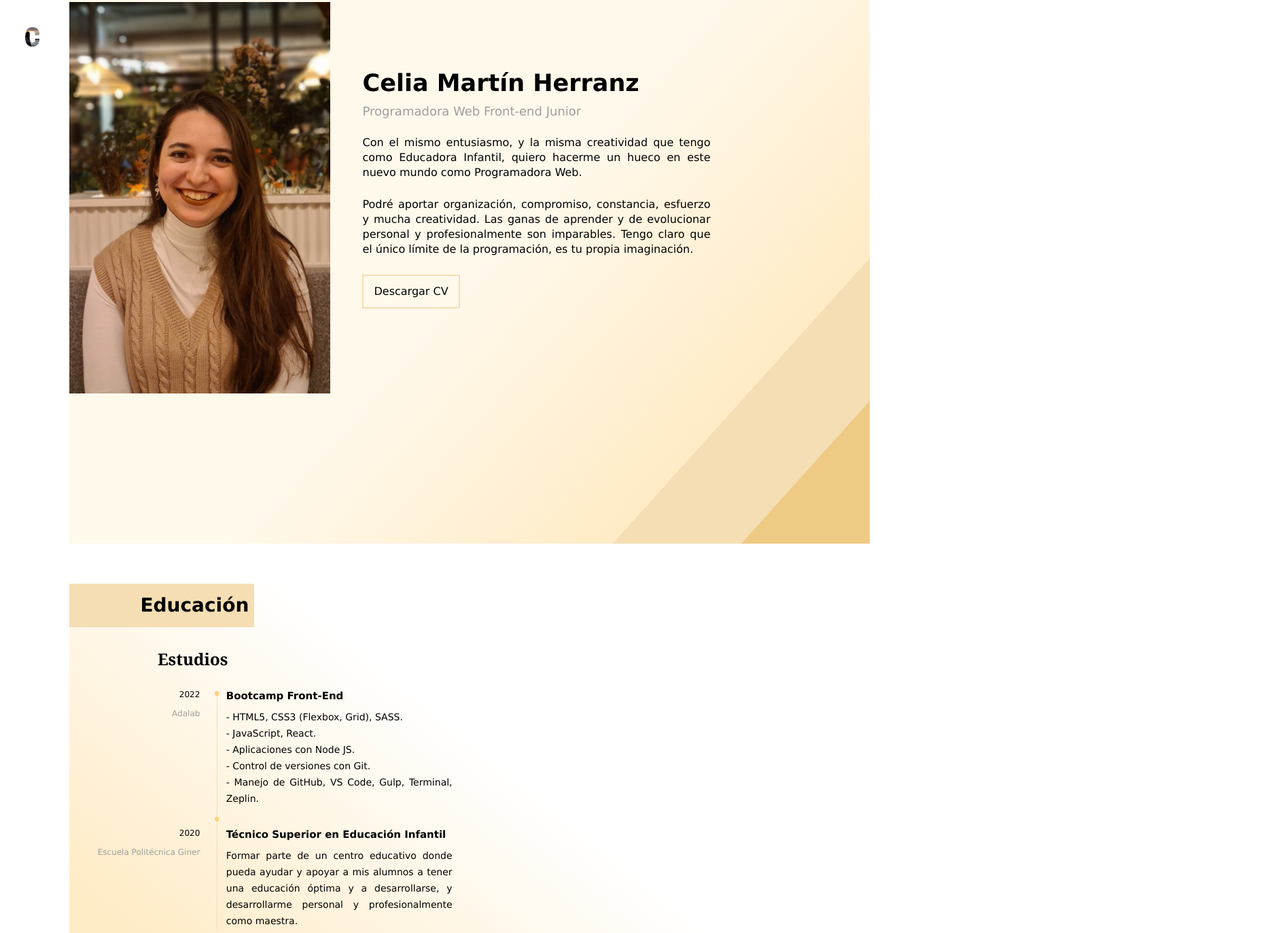
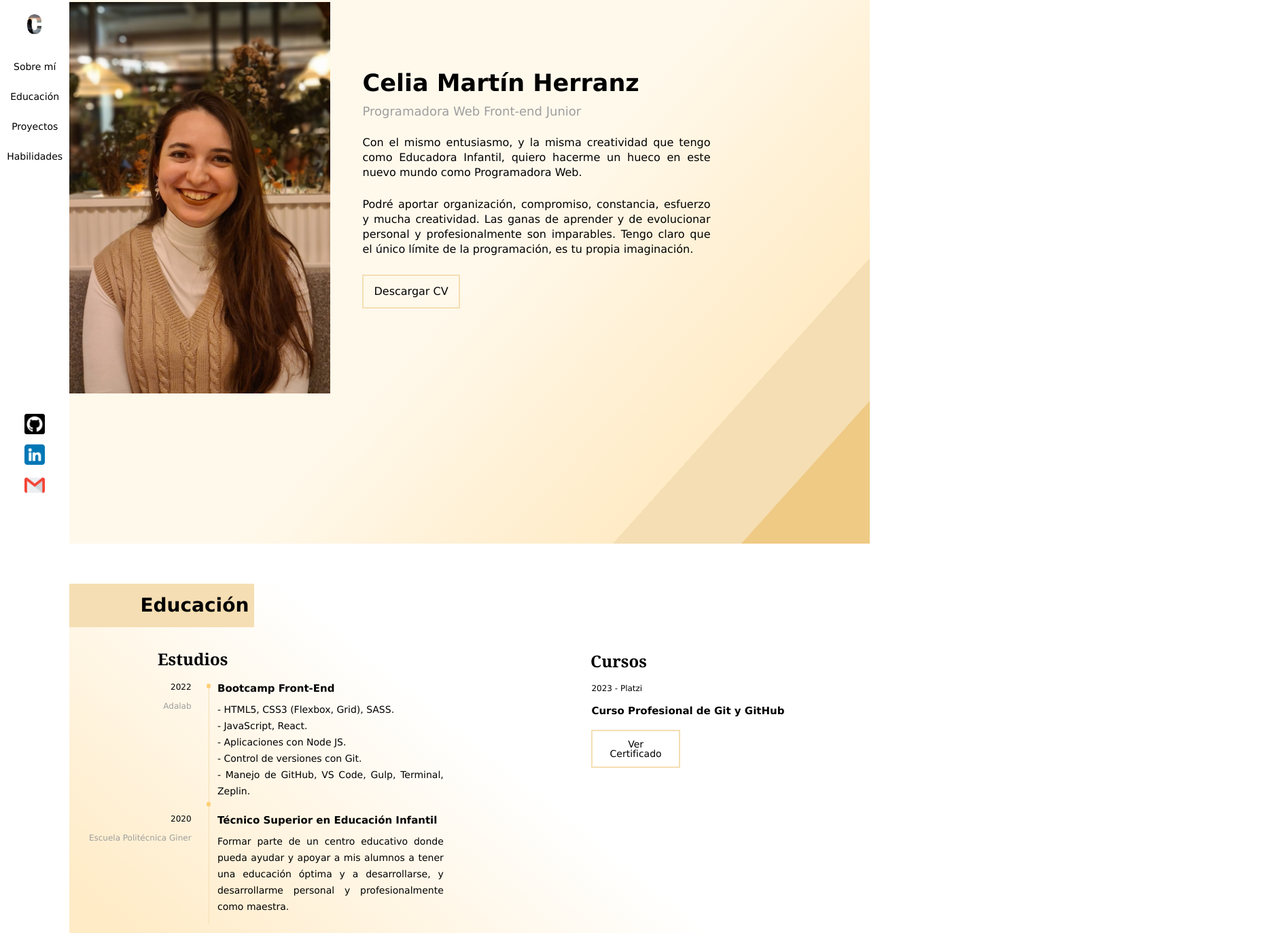
Before and after one commit to celiamartin11/Personal-Project-CV-JavaScript, a website: page src/html/index.html in a window 1280 px wide. Shown: the top 1373 px of the page at 68% size, 1894 px wide, since content can reach past the window. Drawn offline with nearby package versions, Linux system fonts and the light colour scheme; files that its build step writes are made by us from their sources; files whose address does not match are found by name.

Commit message:
add icon links

```diff
--- a/src/html/index.html
+++ b/src/html/index.html
@@ -11,19 +11,21 @@
   <header>
     <div class="small-container">
       <img class="small-image" src="./assets/images/marca.png" alt="Inicial de Celia">
-      <!--<h1 class="small-name">Celia Martín</h1>-->
     </div>
     <div>
-      <img class="" src="" alt="">
-      <!--
       <nav class="menu-container">
         <ul>
           <li class="option"><a class="menu-container" href="#about-me">Sobre mí</a></li>
           <li class="option"><a class="menu-container" href="#education">Educación</a></li>
           <li class="option"><a class="menu-container" href="#proyects">Proyectos</a></li>
-          <li class="option"><a class="menu-container" href="#skills">Cualidades</a></li>
+          <li class="option"><a class="menu-container" href="#skills">Habilidades</a></li>
         </ul>
-      </nav>-->
+      </nav>
+    </div>
+    <div class="links-container">
+      <a href="https://github.com/celiamartin11" target="_blank"><img class="contact" src="./assets/images/github.png" alt="github"></a>
+      <a href="https://www.linkedin.com/in/celiamartinh/" target="_blank"><img class="contact" src="./assets/images/linkedin.png" alt="linkedin"></a>
+      <a href="mailto:celiamartinh11@gmail.com" target="_blank"><img class="contact" src="./assets/images/gmail.png" alt="gmail"></a>
     </div>
   </header>
   <main>
@@ -42,6 +44,8 @@
     <section class="studies-container" id="education">
       <h1 class="education">Educación</h1>
       <h2 class="article-title">Estudios</h2>
+      <div class="education-contain">
+        <div class="studies-contain">
           <article class="studies">
             <div class="study-item">
               <div class="study-date">
@@ -78,6 +82,8 @@
               </div>
             </div>
           </article>
+        </div>
+        <div>
           <article class="courses">
             <h2 class="article-title">Cursos</h2>
             <div class="course-container">
@@ -95,6 +101,8 @@
               </div>
             </div>-->
           </article>
+        </div>
+      </div>
     </section>
     <section class="project-container" id="proyects">
       <h1 class="education">Proyectos</h1>
@@ -144,17 +152,17 @@
       </div>
     </section>
     <section class="skills" id="skills">
-      <h1 class="education">Cualidades</h1>
+      <h1 class="education">Habilidades</h1>
       <div class="skills-container">
         <article>
-          <h2 class="professional-skills">Habilidades profesionales</h2>
-          <h3 class="name-skills">HTML</h3>
+          <h2 class="professional-skills">Shoft Skills</h2>
+          <h3 class="name-skills">HTML5</h3>
           <progress class="line-skills" max="100" value="95"></progress>
-          <h3 class="name-skills">CSS</h3>
+          <h3 class="name-skills">CSS3</h3>
           <progress class="line-skills" max="100" value="95"></progress>
           <h3 class="name-skills">JavaScript</h3>
           <progress class="line-skills" max="100" value="80"></progress>
-          <h3 class="name-skills">React</h3>
+          <h3 class="name-skills">React JS</h3>
           <progress class="line-skills" max="100" value="82"></progress>
         </article>
         <article>
--- a/src/scss/main.scss
+++ b/src/scss/main.scss
@@ -29,18 +29,15 @@ main {
 }
 
 .small-container{
-    width: 18vw;
-    height: 11vh;
-    display: flex;
-    flex-direction: column;
-    justify-content: center;
-    align-items: center;
+    text-align: center;
+    text-align: left;
+    margin-top: 2%;
     @media all and (min-width: 768px){
-        width: 14vw;
-        height: 15vh;
+        margin-top: 10%;
+        margin-left: 16%;
     }
     @media all and (min-width: 1280px){
-        width: 8vw;
+        margin-left: 28%;
     }
 }
 
@@ -51,11 +48,60 @@ main {
     }
 }
 
-/*.small-name{
-    font-family:'Lucida Sans', 'Lucida Sans Regular', 'Lucida Grande', 'Lucida Sans Unicode', Geneva, Verdana, sans-serif;
-    font-size: 12px;
-    margin-top: 10px;
-}*/
+.menu-container{
+    @media all and (min-width: 768px){
+        display: flex;
+        flex-direction: column;
+        align-items: center;
+        color: black;
+        text-decoration: none;
+        width: 10vw;
+        font-family: Verdana, Geneva, Tahoma sans-serif;
+        font-size: 14px;
+    }
+    @media all and (min-width: 1280px){
+        width: 7.5vw;
+    }
+}
+
+.option{
+    @media all and (min-width: 768px){
+       padding: 15px;
+       width: 7vw;
+    }
+}
+
+.option:hover{
+    @media all and (min-width: 768px){
+       background-color: wheat;
+       padding: 15px;
+       width: 7vw;
+    }
+}
+
+.links-container{
+    @media all and (min-width: 768px){
+        display: flex;
+        flex-direction: column;
+        justify-content: flex-end;
+        align-items: center;
+        height: 45vh;
+    }
+    @media all and (min-width: 1280px){
+        height: 60vh;
+    }
+}
+
+.contact{
+    @media all and (min-width: 768px){
+        width: 30px;
+        margin-top: 40%;
+    }
+    @media all and (min-width: 1280px){
+        width: 30px;
+        margin-top: 40%;
+    }
+}
 
 .profile-container{
     background: linear-gradient(132deg, #fff9ec 0%, #fff9ec 50%, rgb(255, 235, 198) calc(80% + 1px), rgb(255, 235, 198) 80%, wheat calc(80% + 1px), wheat 90%, rgb(239, 202, 132) calc(90% + 1px), rgb(239, 202, 132) 100%);
@@ -181,7 +227,6 @@ main {
     }
     @media all and (min-width: 1280px){
         height: 100vh;
-        display: f;
     }
 }
 
@@ -205,6 +250,24 @@ main {
         font-size: 28px;
         width: 20vw;
         height: 6vh;
+    }
+}
+
+.education-contain{
+    @media all and (min-width: 768px){
+
+    }
+    @media all and (min-width: 1280px){
+        display: flex;
+    }
+}
+
+.studies-contain{
+    @media all and (min-width: 768px){
+
+    }
+    @media all and (min-width: 1280px){
+        width: 50vw;
     }
 }
 
@@ -236,7 +299,7 @@ main {
         grid-template-columns: 30vw 7vw 65vw;
     }
     @media all and (min-width: 1280px){
-        grid-template-columns: 14vw 3vw 60vw;
+        grid-template-columns: 14vw 3vw 30vw;
         margin-top: 2%;
     }
 }
@@ -325,7 +388,7 @@ main {
         height: 7px;
     }
     @media all and (min-width: 1280px){
-        top: 185px;
+        top: 174px;
         left: -4px;
         width: 6px;
         height: 7px;
@@ -374,6 +437,9 @@ main {
 //Course
 .courses{
     margin-top: 40px;
+    @media all and (min-width: 1280px){
+        margin-top: -4.8%;
+    }
 }
 
 .course-container{
```
Also changed, not shown: src/images/github.png (added), src/images/gmail.png (added), src/images/linkedin.png (added), src/js/index.js (added). Lines whose indentation alone changed are shown as unchanged.
